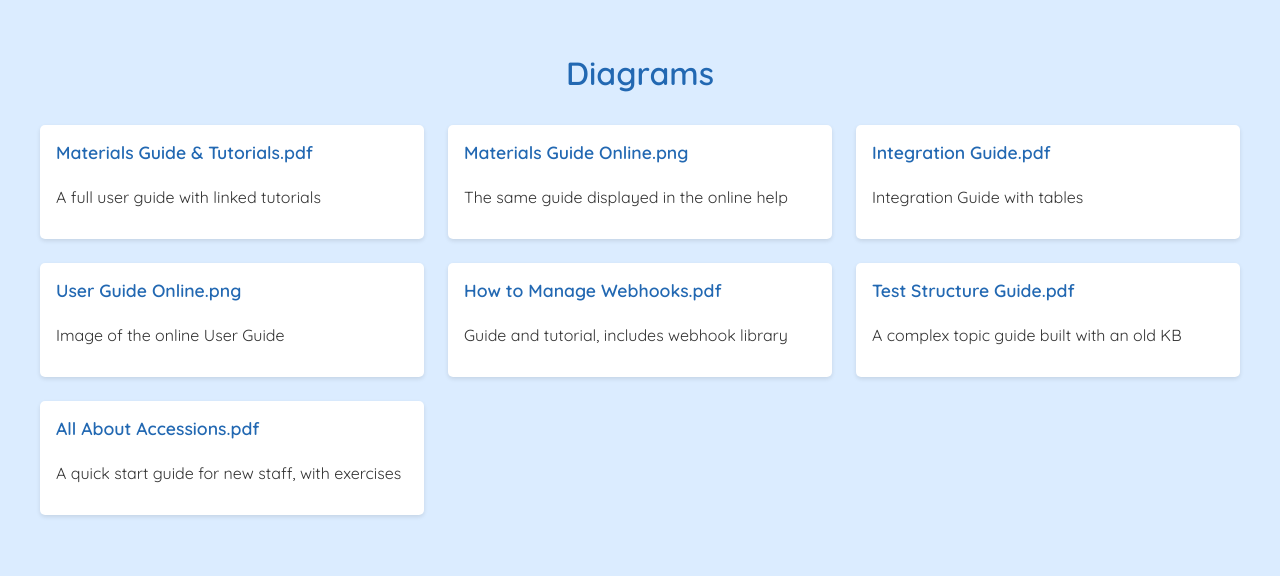
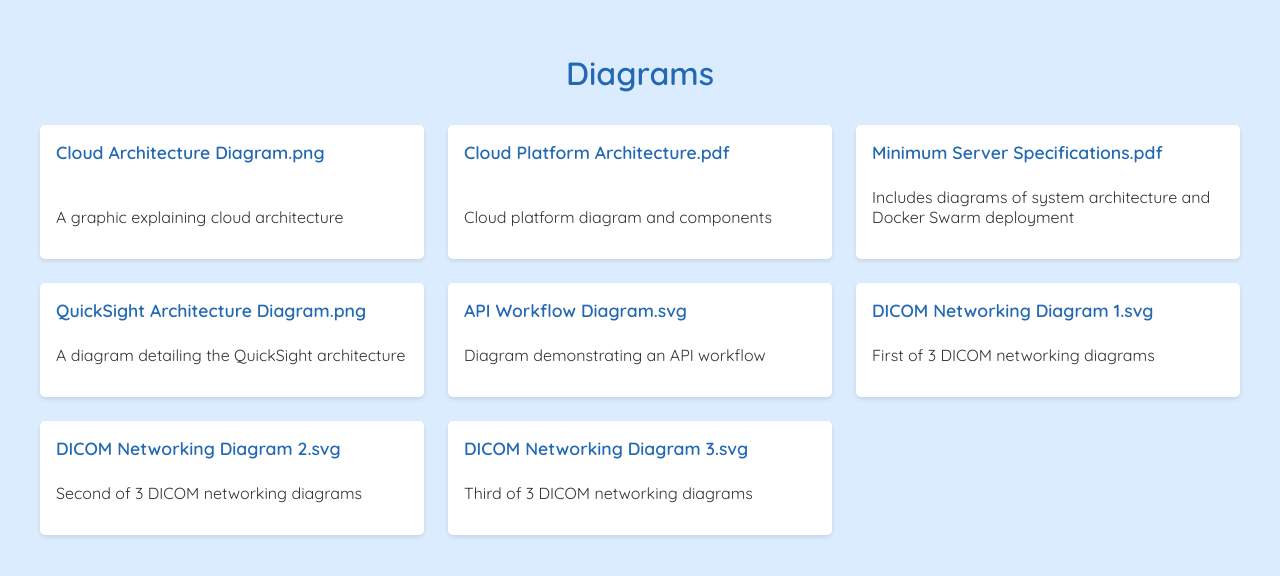
Before and after one commit to Daisy-Docs/Portfolio, a Jekyll site: the page Diagrams.html, which Jekyll copies as it is, in a window 1280 px wide. Shown: the top 576 px of the page. Built offline with Jekyll 4.4.1, drawn with Linux system fonts in a browser that asks for light colours.

Commit message:
Update Diagrams.html

```diff
--- a/Diagrams.html
+++ b/Diagrams.html
@@ -79,33 +79,37 @@
 
   <div class="grid-container">
     <div class="sample">
-      <h2><a href="assets/Documentation/Datex/Materials%20Guide%20%26%20Tutorials.pdf">Materials Guide & Tutorials.pdf</a></h2>
-      <p>A full user guide with linked tutorials</p>
+      <h2><a href="assets/Documentation/Datex/Old Branding/Cloud%20Architecture%20Diagram.png">Cloud Architecture Diagram.png</a></h2>
+      <p>A graphic explaining cloud architecture</p>
     </div>
     <div class="sample">
-      <h2><a href="assets/Documentation/Datex/Materials%20Guide%20Online.png">Materials Guide Online.png</a></h2>
-      <p>The same guide displayed in the online help</p>
+      <h2><a href="assets/Documentation/Datex//Old Branding/Cloud%20Platform%20Architecture%202024.pdf">Cloud Platform Architecture.pdf</a></h2>
+      <p>Cloud platform diagram and components</p>
     </div>
 
     <div class="sample">
-      <h2><a href="assets/Documentation/Enlitic/Integration%20Guide%20(MadCap%20Flare).pdf">Integration Guide.pdf</a></h2>
-      <p>Integration Guide with tables</p>
+      <h2><a href="assets/Documentation/Enlitic/Minumum%20Server%20Specifications%20(MadCap%20Flare).pdf">Minimum Server Specifications.pdf</a></h2>
+      <p>Includes diagrams of system architecture and Docker Swarm deployment</p>
+    </div>
+        <div class="sample">
+      <h2><a href="assets/Documentation/Trace First/QuickSight%20Architecture%20Diagram.png">QuickSight Architecture Diagram.png</a></h2>
+      <p>A diagram detailing the QuickSight architecture</p>
     </div>
     <div class="sample">
-      <h2><a href="assets/Documentation/Enlitic/User%20Guide_%20Audit%20Log%20(MadCap%20Flare).png">User Guide Online.png</a></h2>
-      <p>Image of the online User Guide</p>
+      <h2><a href="assets/Documentation/Enlitic/API%20Workflow%20Diagram.svg">API Workflow Diagram.svg</a></h2>
+      <p>Diagram demonstrating an API workflow</p>
+    </div>
+    <div class="sample">
+      <h2><a href="assets/Documentation/Enlitic/DICOM%20Networking%20D1.svg">DICOM Networking Diagram 1.svg</a></h2>
+      <p>First of 3 DICOM networking diagrams</p>
+    </div>
+   <div class="sample">
+      <h2><a href="assets/Documentation/Enlitic/DICOM%20Networking%20D2.svg">DICOM Networking Diagram 2.svg</a></h2>
+      <p>Second of 3 DICOM networking diagrams</p>
+    </div>
+    <div class="sample">
+      <h2><a href="assets/Documentation/Enlitic/DICOM%20Networking%20D3.svg">DICOM Networking Diagram 3.svg</a></h2>
+      <p>Third of 3 DICOM networking diagrams</p>
     </div>
 
-    <div class="sample">
-      <h2><a href="assets/Documentation/Trace First/How%20to%20Manage%20Webhooks%20(Old%20KB).pdf">How to Manage Webhooks.pdf</a></h2>
-      <p>Guide and tutorial, includes webhook library</p>
     </div>
-
-    <div class="sample">
-      <h2><a href="assets/Documentation/Trace First/Test%20Structure%20Guide%20(Old%20KB).pdf">Test Structure Guide.pdf</a></h2>
-      <p>A complex topic guide built with an old KB</p>
-    </div>
-    <div class="sample">
-      <h2><a href="assets/Documentation/Trace First/All%20About%20Accessions%20(Google%20Docs).pdf">All About Accessions.pdf</a></h2>
-      <p>A quick start guide for new staff, with exercises</p>
-    </div>
```
